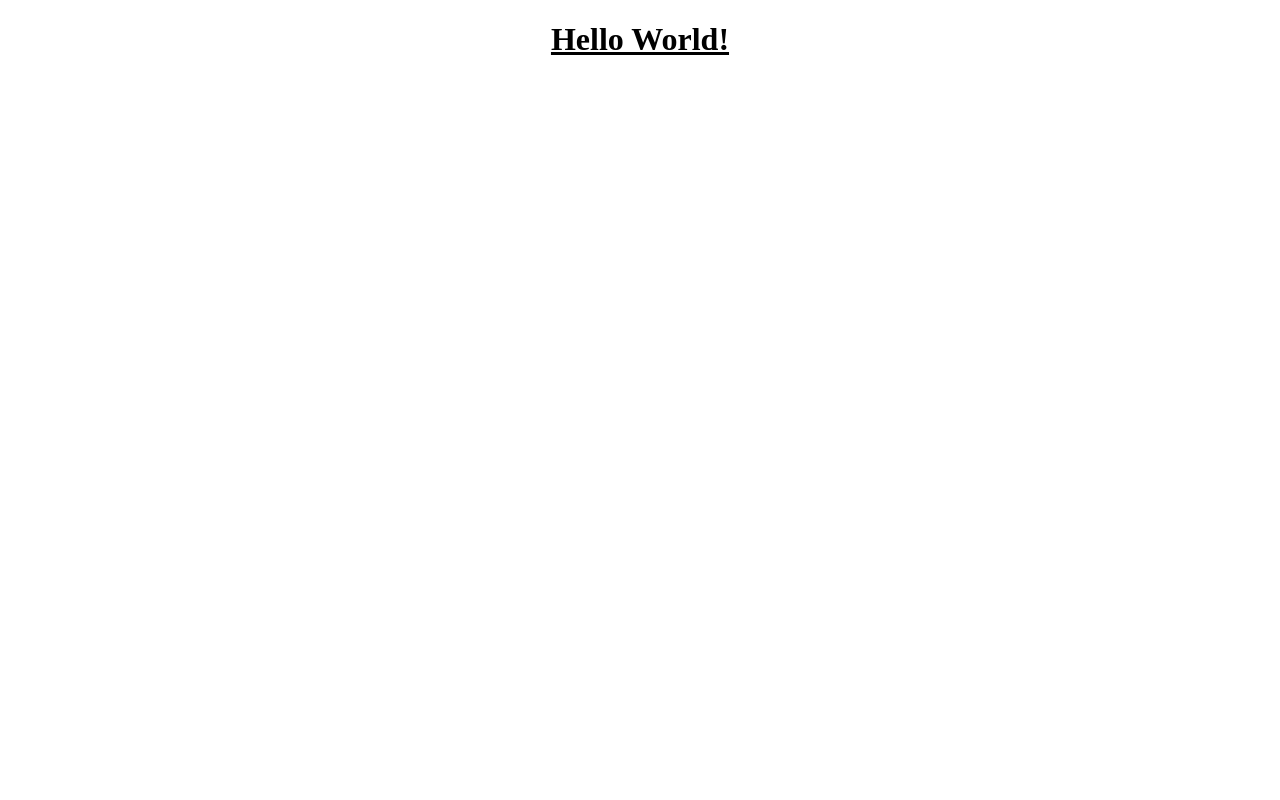
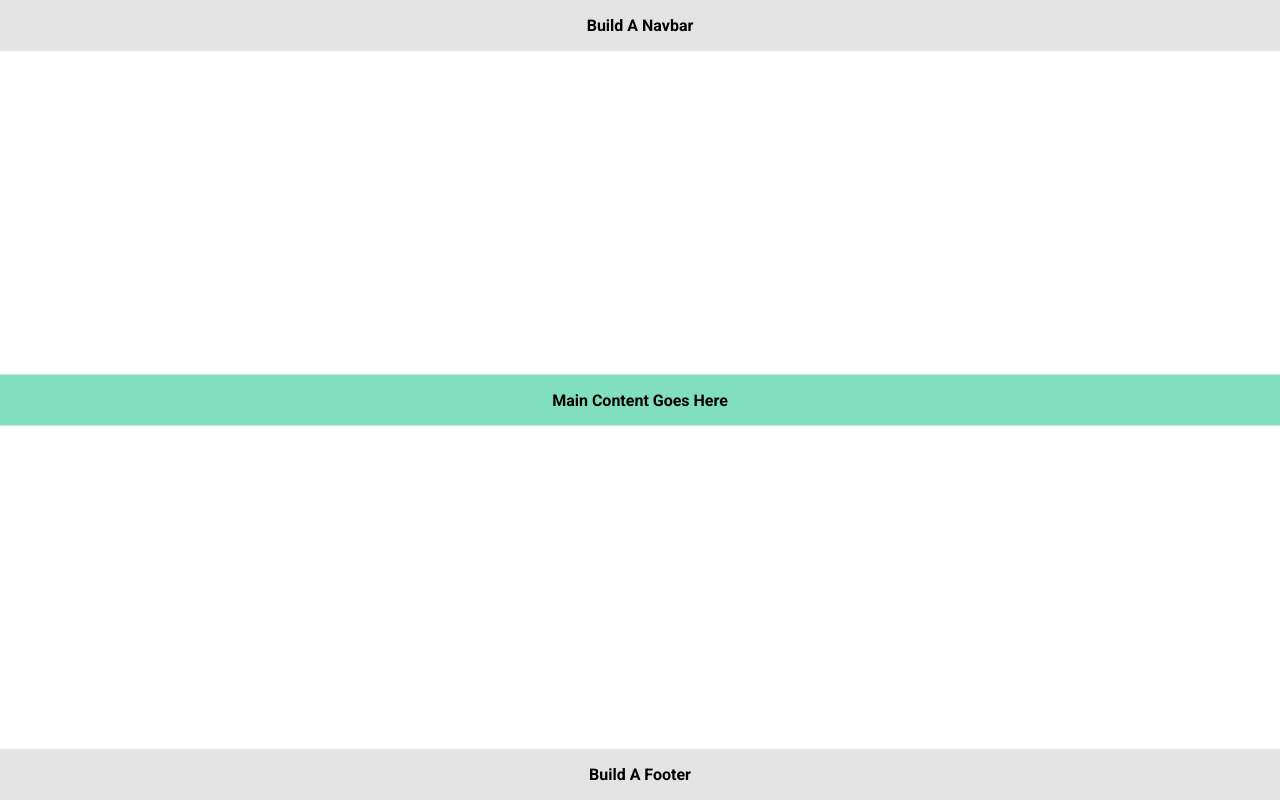
Before and after one commit to spector163/Landing-pages, a website built with Vite: page travel-website-landing-page/index.html in a window 1280 px wide. Built offline with nearby package versions, Linux system fonts and the light colour scheme.

Commit message:
review it

```diff
--- a/travel-website-landing-page/index.html
+++ b/travel-website-landing-page/index.html
@@ -4,20 +4,25 @@
     <meta charset="UTF-8" />
     <link rel="icon" type="image/svg+xml" href="/vite.svg" />
     <meta name="viewport" content="width=device-width, initial-scale=1.0" />
+    <style>
+      @import url("https://fonts.googleapis.com/css2?family=Roboto:wght@100;300;400;500;700;900&display=swap");
+    </style>
     <link rel="stylesheet" href="style.css" />
     <title>Travel Landing Page</title>
   </head>
   <body>
     <header>
       <!-- navbar goes here -->
+      Build a Navbar
     </header>
     <main>
       <!-- main content goes here -->
+      main content goes Here
     </main>
     <footer>
       <!-- footer goes here  -->
+      Build a Footer
     </footer>
-    <h1>Hello World!</h1>
     <script type="module" src="/main.js"></script>
   </body>
 </html>
--- a/travel-website-landing-page/style.css
+++ b/travel-website-landing-page/style.css
@@ -1,6 +1,31 @@
 /* use css reset and build a consistent design system */
-
-h1 {
+* {
+  margin: 0;
+  padding: 0;
+  box-sizing: border-box;
+}
+body {
+  font-family: "Roboto", sans-serif;
+}
+header,
+footer,
+main {
+  position: absolute;
+  width: 100%;
   text-align: center;
-  text-decoration: underline;
+  padding-block: 1rem;
+  background-color: hsl(0, 0%, 89%);
+  text-transform: capitalize;
+  font-weight: bold;
 }
+header {
+  top: 0;
+}
+footer {
+  bottom: 0;
+}
+main {
+  top: 50%;
+  transform: translateY(-50%);
+  background-color: hsl(160, 60%, 69%);
+}
```
